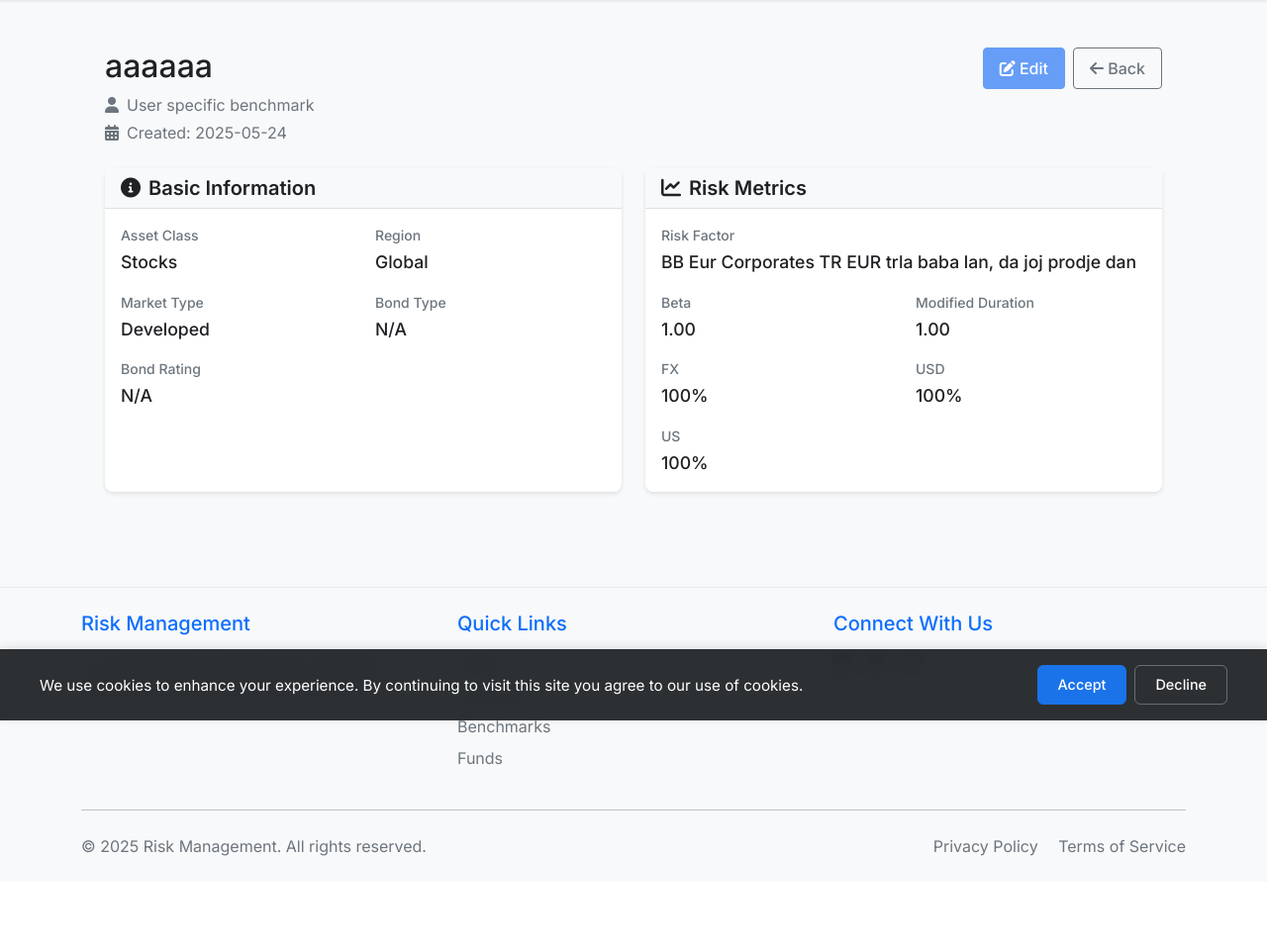
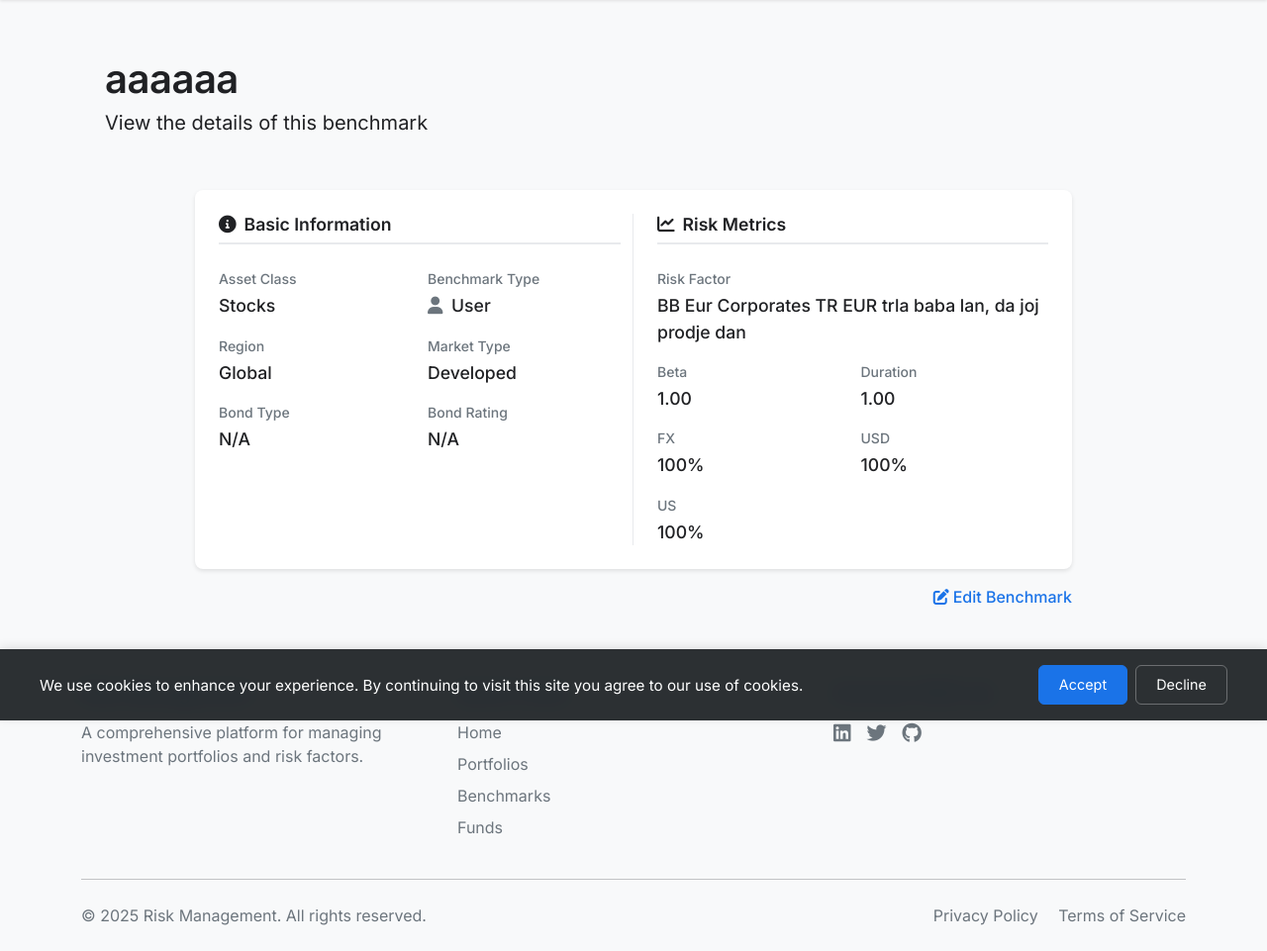
Before and after one commit to urosduric/flask_hello_app, a Flask app: page /view_benchmark/4 in a window 1280 px wide. Shown: the part 72-1033 px from the top of the page at 99% size. Before the commit the page ends 937 px from the top, so only its background shows below. Run offline with Flask 3, Linux system fonts and the light colour scheme; a user stored in the database is signed in; some libraries are stand-ins or nearby versions.

Commit message:
Update project files

```diff
--- a/templates/view_benchmark.html
+++ b/templates/view_benchmark.html
@@ -3,51 +3,29 @@
 {% block title %}{{ benchmark.benchmark_name }}{% endblock %}
 
 {% block content %}
-<div class="container-fluid px-4 py-4">
+<div class="container-fluid px-4">
     <!-- Header Section -->
-    <div class="d-flex justify-content-between align-items-start mb-4">
+
+    <div class="header-section mb-4">
         <div class="d-flex flex-column">
-            <h2 class="mb-2">{{ benchmark.benchmark_name }}</h2>
-            <div class="d-flex flex-column gap-1">
-                <div class="d-flex align-items-center">
-                    <i class="fas fa-{{ 'globe' if benchmark.generic_benchmark else 'user' }} me-2"
-                       style="color: {{ '#0d6efd' if benchmark.generic_benchmark else '#6c757d' }}"></i>
-                    <span class="text-muted">
-                        {{ 'Generic benchmark' if benchmark.generic_benchmark else 'User specific benchmark' }}
-                    </span>
-                </div>
-                <div class="d-flex align-items-center">
-                    <i class="fas fa-calendar-alt me-2 text-muted"></i>
-                    <span class="text-muted">Created: {{ benchmark.created_at.strftime('%Y-%m-%d') }}</span>
-                </div>
-            </div>
-        </div>
-        <div class="d-flex gap-2">
-            {% if current_user.is_admin() or benchmark.user_id == current_user.id %}
-            <a href="{{ url_for('edit_benchmark', id=benchmark.id) }}" class="btn btn-primary">
-                <i class="fas fa-edit"></i> Edit
-            </a>
-            {% endif %}
-            <a href="{{ url_for('get_benchmarks') }}" class="btn btn-outline-secondary">
-                <i class="fas fa-arrow-left"></i> Back
-            </a>
+            <h2 class="main-title">{{ benchmark.benchmark_name }}</h2>
+            <h4 class="subtitle">View the details of this benchmark</h4>
         </div>
     </div>
 
     <!-- Main Content -->
+    <div class="row justify-content-center">
+        <div class="col-lg-10">
+            <div class="card">
+                <div class="card-body p-4">
                     <div class="row">
-        <!-- Left Column - Basic Information -->
-        <div class="col-md-6 mb-4">
-            <div class="card h-100">
-                <div class="card-header bg-light">
-                    <h5 class="card-title mb-0">
+                        <!-- Basic Information Section -->
+                        <div class="col-md-6 border-end">
+                            <h5 class="section-title mb-4">
                                 <i class="fas fa-info-circle me-2"></i>Basic Information
                             </h5>
-                </div>
-                <div class="card-body">
-                    <div class="info-grid">
-                        <!-- First Row -->
-                        <div class="row mb-3">
+                            <div class="row g-3">
+                                <!-- Row 1 -->
                                 <div class="col-6">
                                     <div class="info-item">
                                         <span class="info-label">Asset Class</span>
@@ -56,28 +34,34 @@
                                 </div>
                                 <div class="col-6">
                                     <div class="info-item">
+                                        <span class="info-label">Benchmark Type</span>
+                                        <span class="info-value">
+                                            <i class="fas fa-{{ 'globe' if benchmark.generic_benchmark else 'user' }} me-1"
+                                               style="color: {{ '#0d6efd' if benchmark.generic_benchmark else '#6c757d' }}"></i>
+                                            {{ 'Generic' if benchmark.generic_benchmark else 'User' }}
+                                        </span>
+                                    </div>
+                                </div>
+                                <!-- Row 2 -->
+                                <div class="col-6">
+                                    <div class="info-item">
                                         <span class="info-label">Region</span>
                                         <span class="info-value">{{ benchmark.region or 'N/A' }}</span>
                                     </div>
                                 </div>
-                        </div>
-                        <!-- Second Row -->
-                        <div class="row mb-3">
                                 <div class="col-6">
                                     <div class="info-item">
                                         <span class="info-label">Market Type</span>
                                         <span class="info-value">{{ benchmark.developed or 'N/A' }}</span>
                                     </div>
                                 </div>
+                                <!-- Row 3 -->
                                 <div class="col-6">
                                     <div class="info-item">
                                         <span class="info-label">Bond Type</span>
                                         <span class="info-value">{{ benchmark.bond_type or 'N/A' }}</span>
                                     </div>
                                 </div>
-                        </div>
-                        <!-- Third Row -->
-                        <div class="row">
                                 <div class="col-6">
                                     <div class="info-item">
                                         <span class="info-label">Bond Rating</span>
@@ -86,31 +70,21 @@
                                 </div>
                             </div>
                         </div>
-                </div>
-            </div>
-        </div>
 
-        <!-- Right Column - Risk Metrics -->
-        <div class="col-md-6 mb-4">
-            <div class="card h-100">
-                <div class="card-header bg-light">
-                    <h5 class="card-title mb-0">
+                        <!-- Risk Metrics Section -->
+                        <div class="col-md-6 ps-md-4">
+                            <h5 class="section-title mb-4">
                                 <i class="fas fa-chart-line me-2"></i>Risk Metrics
                             </h5>
-                </div>
-                <div class="card-body">
-                    <div class="info-grid">
-                        <!-- First Row -->
-                        <div class="row mb-3">
+                            <div class="row g-3">
+                                <!-- Row 1 -->
                                 <div class="col-12">
                                     <div class="info-item">
                                         <span class="info-label">Risk Factor</span>
                                         <span class="info-value">{{ benchmark.risk_factor.name if benchmark.risk_factor else 'N/A' }}</span>
                                     </div>
                                 </div>
-                        </div>
-                        <!-- Second Row -->
-                        <div class="row mb-3">
+                                <!-- Row 2 -->
                                 <div class="col-6">
                                     <div class="info-item">
                                         <span class="info-label">Beta</span>
@@ -119,13 +93,11 @@
                                 </div>
                                 <div class="col-6">
                                     <div class="info-item">
-                                    <span class="info-label">Modified Duration</span>
+                                        <span class="info-label">Duration</span>
                                         <span class="info-value">{{ "%.2f"|format(benchmark.mod_duration) if benchmark.mod_duration is not none else 'N/A' }}</span>
                                     </div>
                                 </div>
-                        </div>
-                        <!-- Third Row -->
-                        <div class="row mb-3">
+                                <!-- Row 3 -->
                                 <div class="col-6">
                                     <div class="info-item">
                                         <span class="info-label">FX</span>
@@ -138,9 +110,7 @@
                                         <span class="info-value">{{ "%.0f"|format(benchmark.usd * 100) if benchmark.usd is not none else 'N/A' }}%</span>
                                     </div>
                                 </div>
-                        </div>
-                        <!-- Fourth Row -->
-                        <div class="row">
+                                <!-- Row 4 -->
                                 <div class="col-6">
                                     <div class="info-item">
                                         <span class="info-label">US</span>
@@ -152,34 +122,63 @@
                     </div>
                 </div>
             </div>
+
+            <!-- Edit Link -->
+            {% if current_user.is_admin() or (not benchmark.generic_benchmark and benchmark.user_id == current_user.id) %}
+            <div class="text-end mt-3">
+                <a href="{{ url_for('edit_benchmark', id=benchmark.id) }}" class="edit-link">
+                    <i class="fas fa-edit me-1"></i>Edit Benchmark
+                </a>
+            </div>
+            {% endif %}
+        </div>
     </div>
 </div>
 
 <style>
+
+
+.header-section {
+    padding: 2rem 0;
+    margin-bottom: 2rem;
+}
+
+.main-title {
+    font-size: 2.5rem;
+    font-weight: 600;
+    color: var(--text-color);
+    margin-bottom: 0.5rem;
+    letter-spacing: -0.5px;
+}
+
+.subtitle {
+    font-size: 1.25rem;
+    font-weight: 400;
+    color: var(--text-muted);
+    margin-bottom: 0;
+}
+
+
+
 .card {
     border: none;
     box-shadow: 0 2px 4px rgba(0, 0, 0, 0.1);
+    border-radius: 8px;
 }
 
-.card-header {
-    border-bottom: 1px solid rgba(0, 0, 0, 0.1);
-    background-color: #f8f9fa;
-}
-
-.card-title {
+.section-title {
     color: var(--text-color);
     font-weight: 600;
-}
-
-.info-grid {
-    display: flex;
-    flex-direction: column;
+    font-size: 1.1rem;
+    padding-bottom: 0.5rem;
+    border-bottom: 2px solid var(--border-color);
 }
 
 .info-item {
     display: flex;
     flex-direction: column;
     gap: 0.25rem;
+    height: 100%;
 }
 
 .info-label {
@@ -194,21 +193,33 @@
     font-weight: 500;
 }
 
-.btn {
-    padding: 0.5rem 1rem;
+.edit-link {
+    color: var(--primary-color);
+    text-decoration: none;
     font-weight: 500;
-    transition: all 0.2s ease-in-out;
+    font-size: 1rem;
+    transition: color 0.2s ease;
 }
 
-.btn-outline-secondary:hover {
-    background-color: #6c757d;
-    border-color: #6c757d;
-    color: white;
+.edit-link:hover {
+    color: var(--secondary-color);
+    text-decoration: none;
+}
+
+.border-end {
+    border-right: 1px solid var(--border-color) !important;
 }
 
 @media (max-width: 768px) {
-    .info-value {
-        font-size: 1rem;
+    .border-end {
+        border-right: none !important;
+        border-bottom: 1px solid var(--border-color) !important;
+        padding-bottom: 2rem;
+        margin-bottom: 2rem;
+    }
+
+    .ps-md-4 {
+        padding-left: 0 !important;
     }
 }
 </style>
```
Lines whose indentation alone changed are shown as unchanged.
